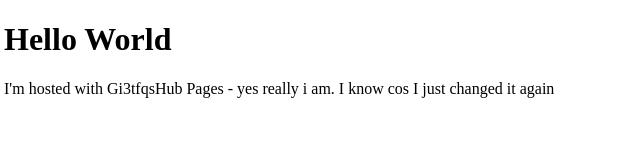
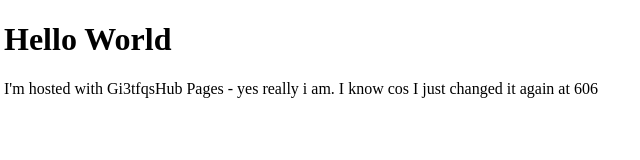
Before and after one commit to grahamstewart66/grahamstewart66.github.io, a plain HTML site: page index1.html in a window 1280 px wide. Shown: the full height of the page, 4-644 px from the left. Drawn offline with Linux system fonts and the light colour scheme.

Commit message:
finally 606

```diff
--- a/index1.html
+++ b/index1.html
@@ -2,6 +2,6 @@
 <html>
 <body>
 <h1>Hello World</h1>
-<p>I'm hosted with Gi3tfqsHub Pages - yes really i am. I know cos I just changed it again</p>
+<p>I'm hosted with Gi3tfqsHub Pages - yes really i am. I know cos I just changed it again at 606</p>
 </body>
 </html>
```
Also changed, not shown: 1 other file.
